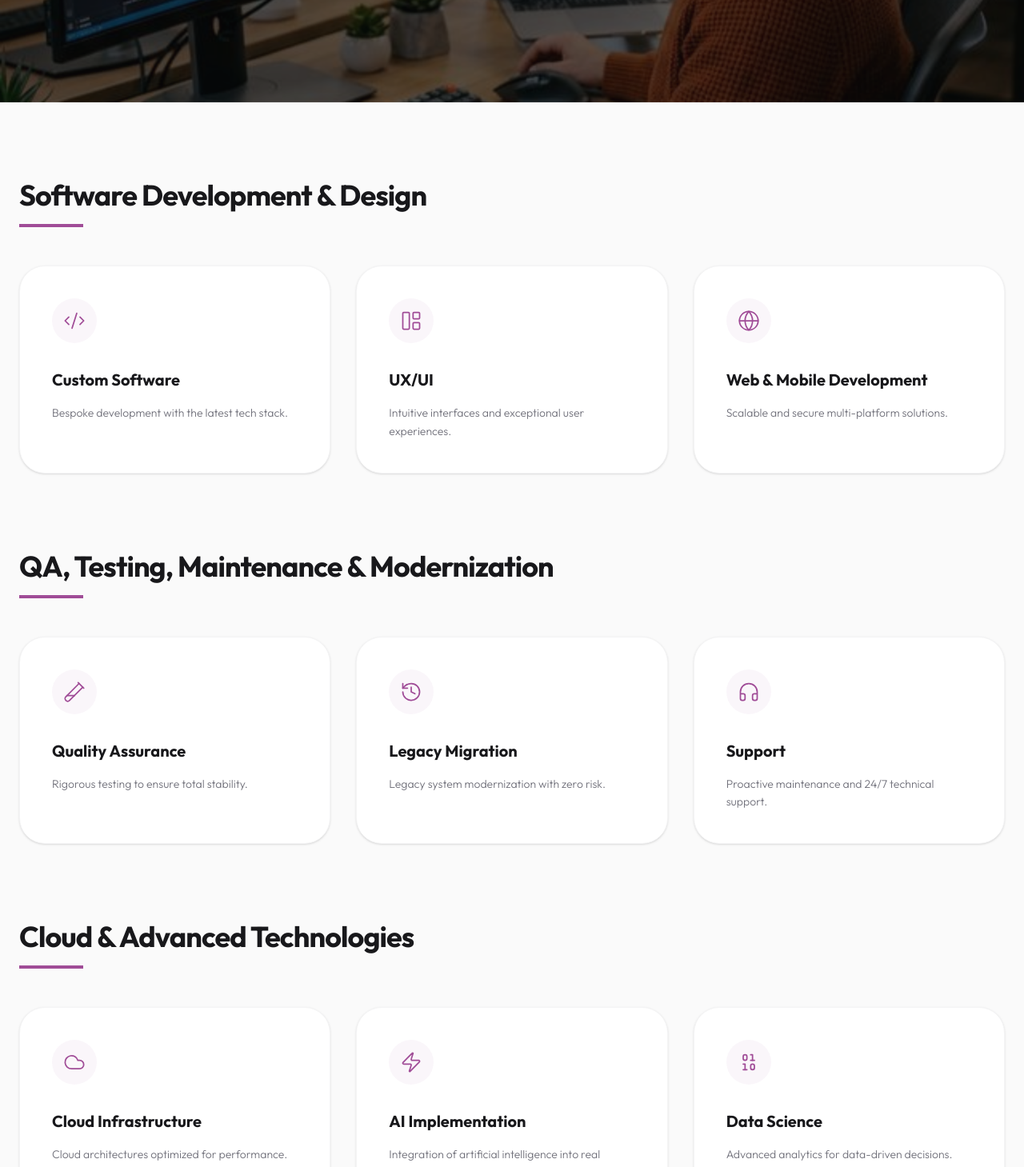
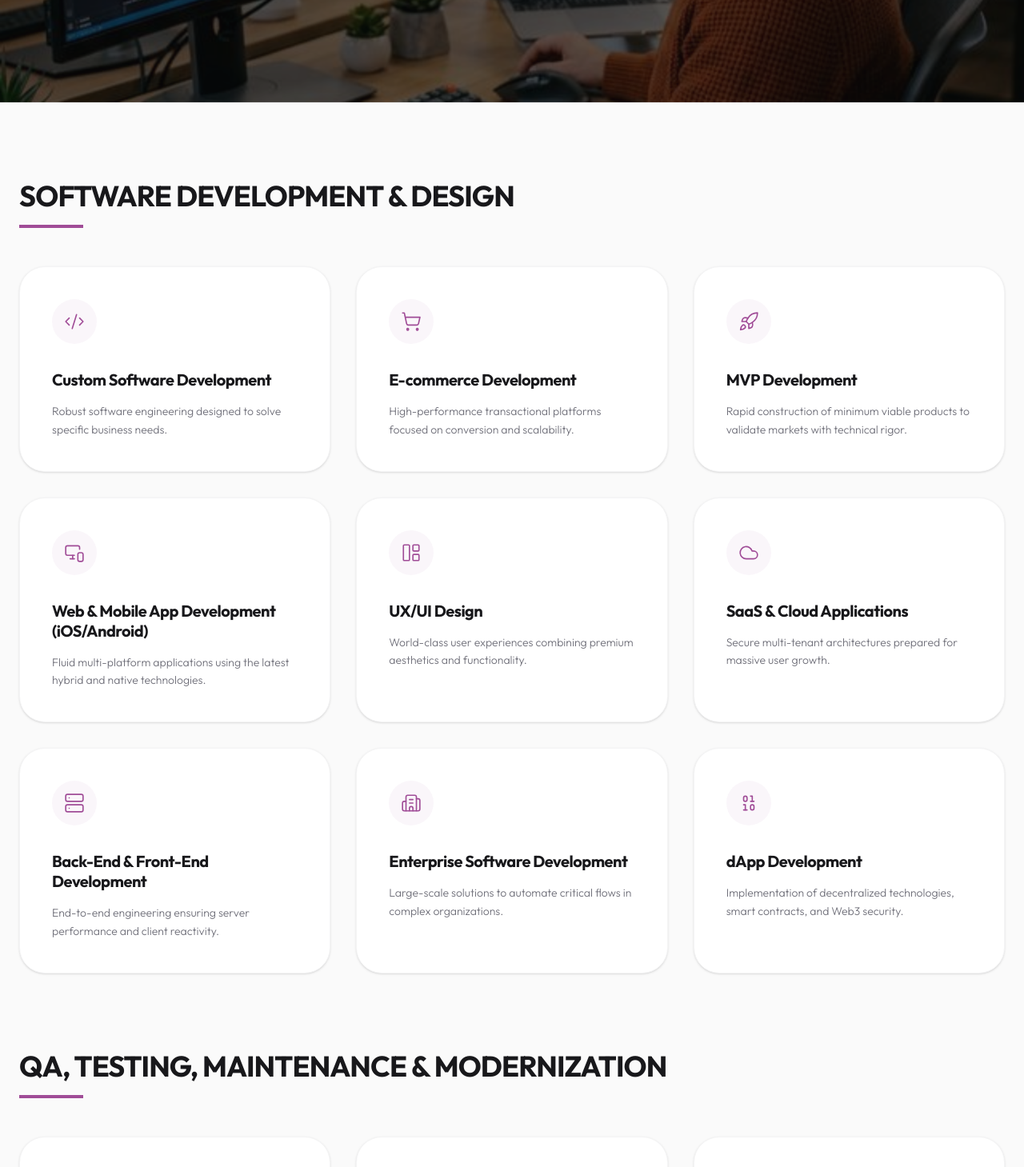
Before and after one commit to dibrand-dev/dibrand-redesign, a Next.js app: page /en/solutions in a window 1280 px wide. Shown: the part 600-2059 px from the top of the page at 80% size. Built offline with nearby package versions, Linux system fonts and the light colour scheme; no server answers.

Commit message:
feat: complete implementation of /solutions with 21 strategic capabilities and updated ES/EN links

```diff
--- a/components/solutions/SolutionsByCategory.tsx
+++ b/components/solutions/SolutionsByCategory.tsx
@@ -1,4 +1,3 @@
-import React from 'react';
 import {
     Code2,
     Layers,
@@ -11,7 +10,18 @@ import {
     Database,
     Binary,
     TestTube2,
-    LayoutPanelLeft
+    LayoutPanelLeft,
+    ShoppingCart,
+    Rocket,
+    Server,
+    Building2,
+    Lock,
+    GitBranch,
+    Lightbulb,
+    ScanEye,
+    Cpu,
+    MonitorSmartphone,
+    Eye
 } from 'lucide-react';
 
 interface SolutionsByCategoryProps {
@@ -22,26 +32,64 @@ interface SolutionsByCategoryProps {
 }
 
 const iconMap: Record<string, any> = {
-    "Custom Software": Code2,
-    "UX/UI": LayoutPanelLeft,
-    "Web & Mobile Development": Globe,
-    "Quality Assurance": TestTube2,
-    "Legacy Migration": History,
-    "Support": Headphones,
-    "Cloud Infrastructure": Cloud,
-    "AI Implementation": Zap,
-    "Data Science": Binary
+    // Group 1
+    "Desarrollo de Software a Medida": Code2,
+    "Custom Software Development": Code2,
+    "Desarrollo de E-commerce": ShoppingCart,
+    "E-commerce Development": ShoppingCart,
+    "Desarrollo de MVP": Rocket,
+    "MVP Development": Rocket,
+    "Desarrollo de Apps Web y Móviles (iOS/Android)": MonitorSmartphone,
+    "Web & Mobile App Development (iOS/Android)": MonitorSmartphone,
+    "Diseño UX/UI": LayoutPanelLeft,
+    "UX/UI Design": LayoutPanelLeft,
+    "Aplicaciones SaaS y Cloud": Cloud,
+    "SaaS & Cloud Applications": Cloud,
+    "Desarrollo Back-End y Front-End": Server,
+    "Back-End & Front-End Development": Server,
+    "Desarrollo de Software Empresarial": Building2,
+    "Enterprise Software Development": Building2,
+    "Desarrollo de dApps y Blockchain": Binary,
+    "dApp Development": Binary,
+
+    // Group 2
+    "Migración de Aplicaciones Legacy": History,
+    "Legacy Application Migration": History,
+    "QA y Testing de Software": ShieldCheck,
+    "Software Testing & QA": ShieldCheck,
+    "Testing Manual y Automatizado": TestTube2,
+    "Manual & Automation Testing": TestTube2,
+    "Ciberseguridad y Pentesting": Lock,
+    "Cybersecurity & Penetration Testing": Lock,
+    "DevOps y Automatización de Despliegues": GitBranch,
+    "DevOps & CI/CD": GitBranch,
+    "Transformación Digital": Lightbulb,
+    "Digital Transformation": Lightbulb,
+
+    // Group 3
+    "Inteligencia Artificial y Machine Learning": Zap,
+    "Machine Learning & AI": Zap,
+    "Computación y Migración a la Nube": Cloud,
+    "Cloud Computing & Migration": Cloud,
+    "Big Data y Almacenamiento de Datos": Database,
+    "Big Data & Data Warehouse": Database,
+    "Deep Learning y Visión Artificial": ScanEye,
+    "Deep Learning & Computer Vision": ScanEye,
+    "Automatización Robótica de Procesos (RPA)": Cpu,
+    "RPA": Cpu,
+    "Realidad Aumentada, Virtual y Metaverso": Eye,
+    "AR/VR & Metaverse": Eye
 };
 
 export default function SolutionsByCategory({ categories }: SolutionsByCategoryProps) {
     return (
-        <section className="py-24 bg-zinc-50">
+        <section className="py-24 bg-zinc-50 border-t border-zinc-100">
             <div className="container mx-auto px-6 max-w-7xl">
                 {categories.map((category, catIdx) => (
                     <div key={catIdx} className="mb-24 last:mb-0">
                         {/* Category Header */}
                         <div className="mb-12">
-                            <h2 className="text-2xl md:text-4xl font-bold text-zinc-900 font-outfit tracking-tight mb-4">
+                            <h2 className="text-2xl md:text-4xl font-bold text-zinc-900 font-outfit tracking-tight mb-4 uppercase">
                                 {category.title}
                             </h2>
                             <div className="h-1 w-20 bg-brand" />
@@ -54,12 +102,12 @@ export default function SolutionsByCategory({ categories }: SolutionsByCategoryP
                                 return (
                                     <div
                                         key={itemIdx}
-                                        className="group p-10 rounded-[2rem] bg-white border border-zinc-100 shadow-sm hover:shadow-xl hover:-translate-y-1 transition-all duration-400 flex flex-col"
+                                        className="group p-10 rounded-[2rem] bg-white border border-zinc-100 shadow-sm hover:shadow-xl hover:-translate-y-1 transition-all duration-400 flex flex-col items-start"
                                     >
-                                        <div className="w-14 h-14 rounded-full bg-brand/5 flex items-center justify-center mb-8 group-hover:bg-brand/10 transition-colors">
-                                            <Icon size={28} className="text-brand" strokeWidth={1.5} />
+                                        <div className="w-14 h-14 rounded-full bg-brand/5 flex items-center justify-center mb-8 group-hover:bg-brand transition-colors duration-400">
+                                            <Icon size={26} className="text-brand group-hover:text-white transition-colors duration-400" strokeWidth={1.5} />
                                         </div>
-                                        <h3 className="text-xl font-bold text-zinc-900 mb-4 font-outfit">
+                                        <h3 className="text-xl font-bold text-zinc-900 mb-4 font-outfit tracking-tight leading-tight">
                                             {item.title}
                                         </h3>
                                         <p className="text-zinc-500 font-outfit font-light leading-relaxed text-sm">
--- a/dictionaries/en.json
+++ b/dictionaries/en.json
@@ -599,32 +599,44 @@
     "solutions": {
         "hero": {
             "title": "Our Solutions",
-            "subtitle": "World-class engineering capabilities to scale your digital product.",
+            "subtitle": "World-class engineering capabilities designed to power every stage of your digital ecosystem.",
             "cta": "Schedule a call"
         },
         "categories": [
             {
                 "title": "Software Development & Design",
                 "items": [
-                    { "title": "Custom Software", "desc": "Bespoke development with the latest tech stack." },
-                    { "title": "UX/UI", "desc": "Intuitive interfaces and exceptional user experiences." },
-                    { "title": "Web & Mobile Development", "desc": "Scalable and secure multi-platform solutions." }
+                    { "title": "Custom Software Development", "desc": "Robust software engineering designed to solve specific business needs." },
+                    { "title": "E-commerce Development", "desc": "High-performance transactional platforms focused on conversion and scalability." },
+                    { "title": "MVP Development", "desc": "Rapid construction of minimum viable products to validate markets with technical rigor." },
+                    { "title": "Web & Mobile App Development (iOS/Android)", "desc": "Fluid multi-platform applications using the latest hybrid and native technologies." },
+                    { "title": "UX/UI Design", "desc": "World-class user experiences combining premium aesthetics and functionality." },
+                    { "title": "SaaS & Cloud Applications", "desc": "Secure multi-tenant architectures prepared for massive user growth." },
+                    { "title": "Back-End & Front-End Development", "desc": "End-to-end engineering ensuring server performance and client reactivity." },
+                    { "title": "Enterprise Software Development", "desc": "Large-scale solutions to automate critical flows in complex organizations." },
+                    { "title": "dApp Development", "desc": "Implementation of decentralized technologies, smart contracts, and Web3 security." }
                 ]
             },
             {
                 "title": "QA, Testing, Maintenance & Modernization",
                 "items": [
-                    { "title": "Quality Assurance", "desc": "Rigorous testing to ensure total stability." },
-                    { "title": "Legacy Migration", "desc": "Legacy system modernization with zero risk." },
-                    { "title": "Support", "desc": "Proactive maintenance and 24/7 technical support." }
+                    { "title": "Legacy Application Migration", "desc": "Modernization of old systems to modern architectures without operational downtime." },
+                    { "title": "Software Testing & QA", "desc": "Exhaustive quality control cycles to ensure bug-free digital products." },
+                    { "title": "Manual & Automation Testing", "desc": "Intelligent test scripts that accelerate deployment while maintaining integrity." },
+                    { "title": "Cybersecurity & Penetration Testing", "desc": "Proactive data protection and penetration testing to mitigate vulnerabilities." },
+                    { "title": "DevOps & CI/CD", "desc": "Implementation of CI/CD pipelines that optimize continuous value delivery." },
+                    { "title": "Digital Transformation", "desc": "Strategic consultancy to integrate cutting-edge technology into business models." }
                 ]
             },
             {
                 "title": "Cloud & Advanced Technologies",
                 "items": [
-                    { "title": "Cloud Infrastructure", "desc": "Cloud architectures optimized for performance." },
-                    { "title": "AI Implementation", "desc": "Integration of artificial intelligence into real workflows." },
-                    { "title": "Data Science", "desc": "Advanced analytics for data-driven decisions." }
+                    { "title": "Machine Learning & AI", "desc": "Model training and predictive algorithms for real competitive advantages." },
+                    { "title": "Cloud Computing & Migration", "desc": "Secure cloud transition and optimization of global infrastructure costs." },
+                    { "title": "Big Data & Data Warehouse", "desc": "Management of large volumes of information for real-time strategic analysis." },
+                    { "title": "Deep Learning & Computer Vision", "desc": "Advanced technology for pattern recognition and image processing." },
+                    { "title": "RPA", "desc": "Intelligent software that automates repetitive tasks with high operational load." },
+                    { "title": "AR/VR & Metaverse", "desc": "Creation of immersive experiences defining the future of digital interaction." }
                 ]
             }
         ]
--- a/dictionaries/es.json
+++ b/dictionaries/es.json
@@ -550,7 +550,7 @@
         },
         "services": {
             "title": "Servicios Core",
-            "everythingLink": "Everything we do",
+            "everythingLink": "Todo lo que hacemos",
             "items": [
                 {
                     "title": "Custom Software Development",
@@ -599,32 +599,44 @@
     "solutions": {
         "hero": {
             "title": "Nuestras Soluciones",
-            "subtitle": "Capacidades de ingeniería de clase mundial para escalar tu producto digital.",
+            "subtitle": "Capacidades de ingeniería de clase mundial para potenciar cada etapa de tu ecosistema digital.",
             "cta": "Agendar consulta técnica"
         },
         "categories": [
             {
                 "title": "Software Development & Design",
                 "items": [
-                    { "title": "Custom Software", "desc": "Desarrollo a medida con las últimas tecnologías." },
-                    { "title": "UX/UI", "desc": "Interfaces intuitivas y experiencias de usuario excepcionales." },
-                    { "title": "Web & Mobile Development", "desc": "Soluciones multiplataforma escalables y seguras." }
+                    { "title": "Desarrollo de Software a Medida", "desc": "Ingeniería de software robusta diseñada para resolver necesidades específicas de negocio." },
+                    { "title": "Desarrollo de E-commerce", "desc": "Plataformas transaccionales de alto rendimiento enfocadas en la conversión y escalabilidad." },
+                    { "title": "Desarrollo de MVP", "desc": "Construcción rápida de productos mínimos viables para validar mercados con rigor técnico." },
+                    { "title": "Desarrollo de Apps Web y Móviles (iOS/Android)", "desc": "Aplicaciones multiplataforma fluidas con las últimas tecnologías híbridas y nativas." },
+                    { "title": "Diseño UX/UI", "desc": "Experiencias de usuario de clase mundial que combinan estética premium y funcionalidad." },
+                    { "title": "Aplicaciones SaaS y Cloud", "desc": "Arquitecturas multi-tenant seguras preparadas para el crecimiento masivo de usuarios." },
+                    { "title": "Desarrollo Back-End y Front-End", "desc": "Ingeniería integral que garantiza rendimiento en el servidor y reactividad en el cliente." },
+                    { "title": "Desarrollo de Software Empresarial", "desc": "Soluciones a gran escala para automatizar flujos críticos en organizaciones complejas." },
+                    { "title": "Desarrollo de dApps y Blockchain", "desc": "Implementación de tecnologías descentralizadas, smart contracts y seguridad Web3." }
                 ]
             },
             {
                 "title": "QA, Testing, Maintenance & Modernization",
                 "items": [
-                    { "title": "Quality Assurance", "desc": "Pruebas rigurosas para garantizar la estabilidad total." },
-                    { "title": "Legacy Migration", "desc": "Modernización de sistemas antiguos con riesgo cero." },
-                    { "title": "Support", "desc": "Mantenimiento proactivo y soporte técnico 24/7." }
+                    { "title": "Migración de Aplicaciones Legacy", "desc": "Modernización de sistemas antiguos a arquitecturas modernas sin interrupción operativa." },
+                    { "title": "QA y Testing de Software", "desc": "Ciclos de control de calidad exhaustivos para garantizar productos libres de errores." },
+                    { "title": "Testing Manual y Automatizado", "desc": "Scripts de prueba inteligentes que aceleran el despliegue manteniendo la integridad." },
+                    { "title": "Ciberseguridad y Pentesting", "desc": "Protección proactiva de datos y pruebas de penetración para mitigar vulnerabilidades." },
+                    { "title": "DevOps y Automatización de Despliegues", "desc": "Implementación de pipelines CI/CD que optimizan la entrega continua de valor." },
+                    { "title": "Transformación Digital", "desc": "Consultoría estratégica para integrar tecnología de vanguardia en modelos de negocio." }
                 ]
             },
             {
                 "title": "Cloud & Advanced Technologies",
                 "items": [
-                    { "title": "Cloud Infrastructure", "desc": "Arquitecturas en la nube optimizadas para el rendimiento." },
-                    { "title": "AI Implementation", "desc": "Integración de inteligencia artificial en flujos reales." },
-                    { "title": "Data Science", "desc": "Análisis avanzado para decisiones basadas en datos." }
+                    { "title": "Inteligencia Artificial y Machine Learning", "desc": "Entrenamiento de modelos y algoritmos predictivos para ventajas competitivas reales." },
+                    { "title": "Computación y Migración a la Nube", "desc": "Transición segura a la nube y optimización de costos de infraestructura global." },
+                    { "title": "Big Data y Almacenamiento de Datos", "desc": "Gestión de grandes volúmenes de información para análisis estratégico en tiempo real." },
+                    { "title": "Deep Learning y Visión Artificial", "desc": "Tecnología avanzada para el reconocimiento de patrones y procesamiento de imágenes." },
+                    { "title": "Automatización Robótica de Procesos (RPA)", "desc": "Software inteligente que automatiza tareas repetitivas de alta carga operativa." },
+                    { "title": "Realidad Aumentada, Virtual y Metaverso", "desc": "Creación de experiencias inmersivas que definen el futuro de la interacción digital." }
                 ]
             }
         ]
```
